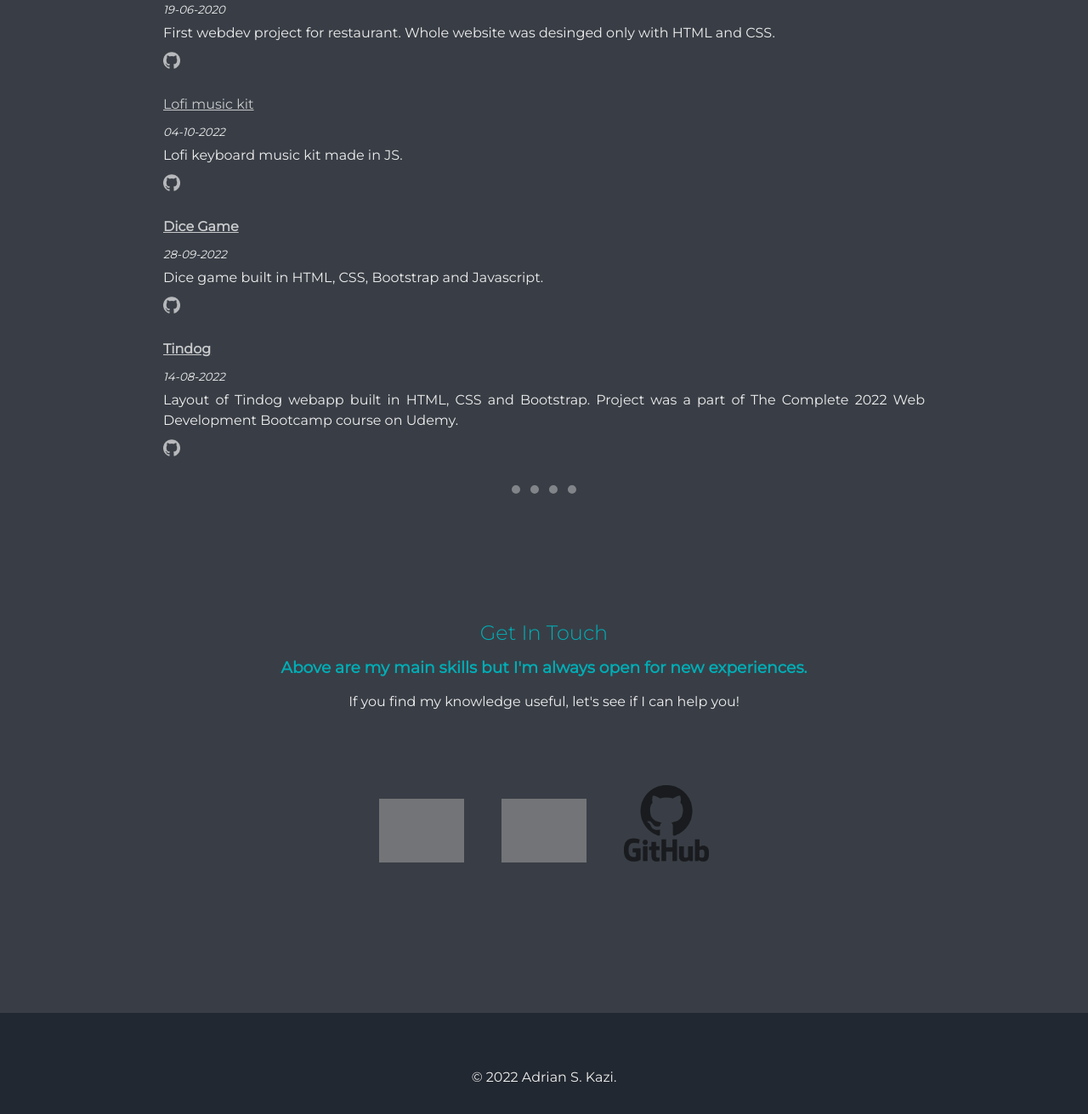
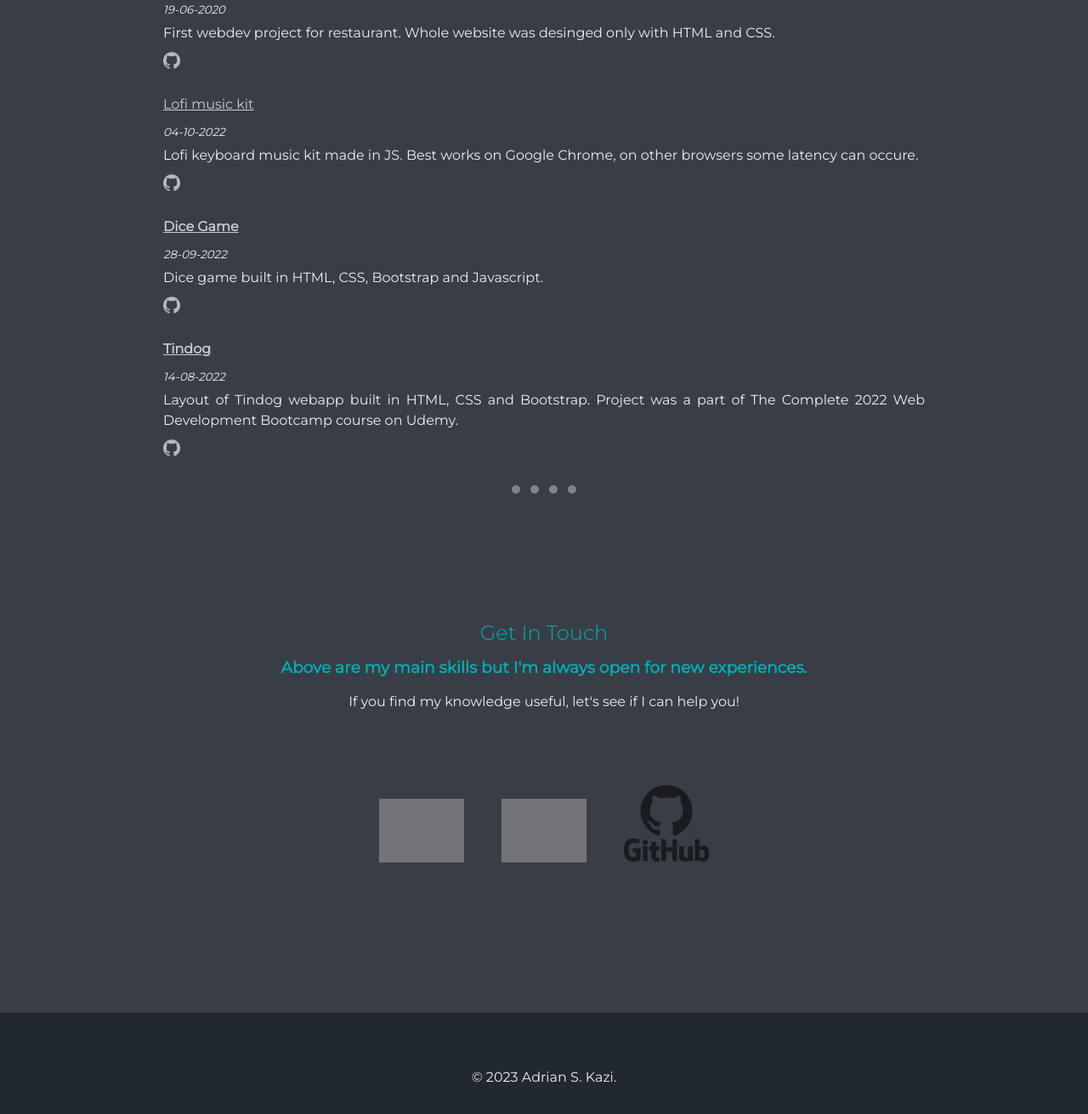
Before and after one commit to AdrianSKazi/AdrianSKaziPortfolio, a plain HTML site: page index.html in a window 1280 px wide. Shown: the part 7999-9310 px from the top of the page at 85% size. Drawn offline with Linux system fonts and the light colour scheme; grey boxes are pictures that could not be loaded.

```diff
--- a/index.html
+++ b/index.html
@@ -416,7 +416,7 @@
           <a class='link' target=blank href="https://adriansaati.github.io/Lofi-kit/">Lofi music kit</a><br>
           <small><i>04-10-2022</i></small>
           <p>
-            Lofi keyboard music kit made in JS.
+            Lofi keyboard music kit made in JS. Best works on Google Chrome, on other browsers some latency can occure.
           </p>
           <a target=_blank href="https://github.com/AdrianSaati/Lofi-kit"><img class='github_reference_icon' src="images/pngegg.png" alt="GitHub"></a>
           <br>
@@ -474,7 +474,7 @@
 
 
   <div class="bottom_container">
-    <p class='not-p'>© 2022 Adrian S. Kazi.</p>
+    <p class='not-p'>© 2023 Adrian S. Kazi.</p>
   </div>
 
 
```
Also changed, not shown: 1 other file.
